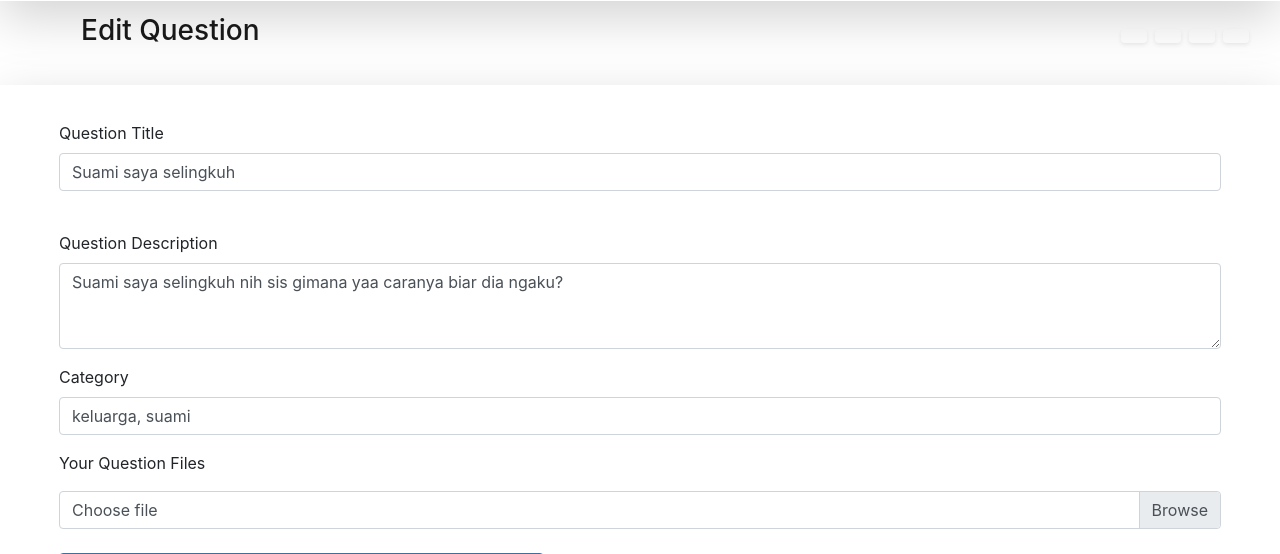
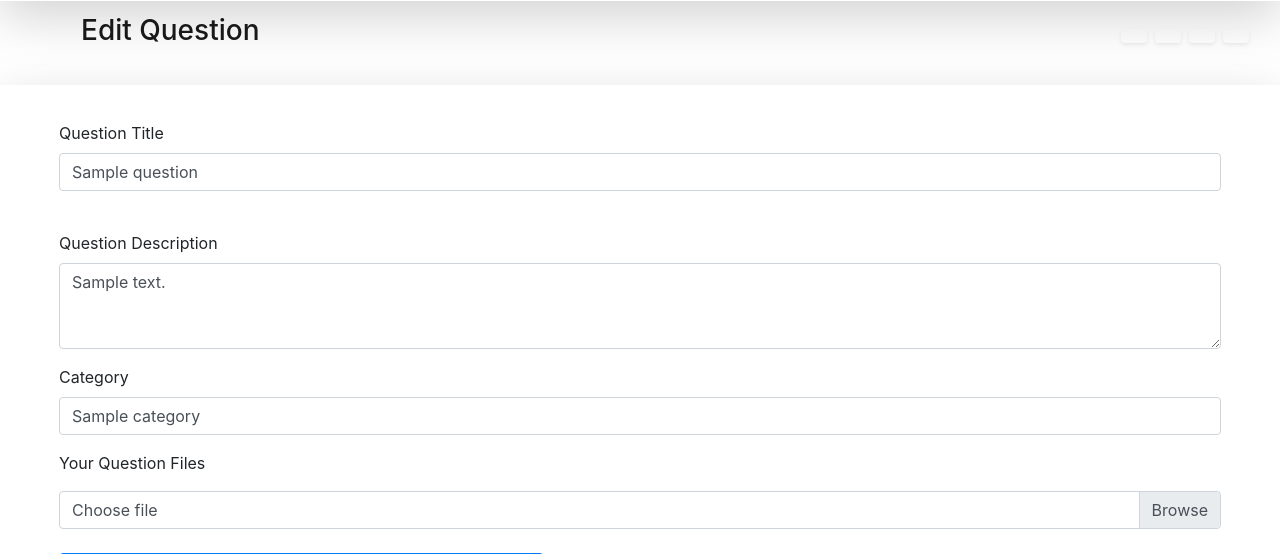
Before and after one commit to NewbeeTryToCode/TanyaAja.com, a PHP site: page /Views/edit_question.php?id=1 in a window 1280 px wide. Shown: the part 580-1134 px from the top of the page. Run offline with PHP 8.4, Linux system fonts and the light colour scheme; the visitor is signed in with stand-in values (Sample User, id 1); tables that the repository leaves empty hold one stand-in row (values such as "Sample post"); some libraries are stand-ins or nearby versions.

Commit message:
fitur update my_question.php

```diff
--- a/App/CRUD/Question/delete.php
+++ b/App/CRUD/Question/delete.php
@@ -7,7 +7,7 @@ include("../session.php");
 $id = $_GET['id'];
 
 // hapus
-if(delete_byId("questions", $id) > 0){
+if(delete_byId("questions", "id", $id) > 0){
     echo "
         <script>
             alert('data berhasil dihapus');
--- a/App/CRUD/Question/functions.php
+++ b/App/CRUD/Question/functions.php
@@ -1,9 +1,9 @@
 <?php
 
-function delete_byId($table, $id){
+function delete_byId($table, $column, $id){
 
 	global $conn;
-    $query = "DELETE FROM $table WHERE id=" . $id;
+    $query = "DELETE FROM $table WHERE $column =" . $id;
     $result = mysqli_query($conn, $query);
 
     return mysqli_affected_rows($conn);
@@ -29,18 +29,16 @@ function insert_qustion($data){
 	}
 
 	// query insert data
-	$query = "INSERT INTO questions
-				VALUES
-				('', '$title', '$descrip', '$image', '$created_at', '$updated_at', $id)
-			";
+	$query = "INSERT INTO questions VALUES ('', \"$title\", \"$descrip\", \"$image\", '$created_at', '$updated_at', $id);";
 
-    mysqli_query($conn, $query);
+	$result = mysqli_query($conn, $query);
+	if($result){
 
 		// insert category
+		$question_id = get_max_id("questions");
 		if( !empty($data["category"]) ){
 			$categories = htmlspecialchars($data["category"]);
 			$categories = explode(",", $categories);
-        $question_id = get_max_id("questions");
 
 			// masukan ke database
 			foreach($categories as $category){
@@ -51,6 +49,58 @@ function insert_qustion($data){
 
 		}
 
+	}
+
+	return mysqli_affected_rows($conn); // mysqli_affected_rows () = -1 jika error
+}
+
+function update_question($data){
+	global $conn;
+
+	// ambil data dari tiap elemen dalam form
+	// htmlspecialchars() digunakan untuk membedakan script html, agar user tidak bisa menulis script html pada pengisian data
+	$question_id = $data["id"];
+	$title = htmlspecialchars($data["title"]);
+	$descrip = htmlspecialchars($data["descrip"]);
+	$old_image = htmlspecialchars($data["old_image"]);
+    $created_at = $updated_at = date('Y-m-d H:i:s');
+
+	// cek apakah user pilih gambar baru atau tidak
+	if ( $_FILES['image']['error'] === 4 ){
+		$image = $old_image;
+	}else{
+		$image= upload();
+	}
+
+
+	// query insert data
+	$query = "UPDATE questions SET
+				title = \"$title\",
+				description = \"$descrip\",
+				updated_at = '$updated_at',
+				image = '$image'
+			WHERE id = $question_id
+			";
+
+	$result = mysqli_query($conn, $query);
+	if($result){
+
+		// insert category
+		delete_byId("categories", "question_id", $question_id);
+		if( !empty($data["category"]) ){
+			$categories = htmlspecialchars($data["category"]);
+			$categories = explode(",", $categories);
+
+			// masukan ke database
+			foreach($categories as $category){
+				$category = trim($category);
+				$query = "INSERT INTO categories VALUES ('', '$category', $question_id);";
+				mysqli_query($conn, $query);
+			}
+
+		}
+
+	}
 
 	return mysqli_affected_rows($conn); // mysqli_affected_rows () = -1 jika error
 }
@@ -117,6 +167,16 @@ function get_data($result){
 }
 
 // fungsi sql
+function get_all_byId_withJoin($table1, $table2, $onkey1, $onkey2, $id){
+
+	global $conn;
+    $query = "SELECT * FROM $table1 as t1 INNER JOIN $table2 as t2 ON t1.$onkey1 = t2.$onkey2 WHERE id = $id ORDER BY id DESC";
+    $result = mysqli_query($conn, $query);
+
+    return get_data($result);
+
+}
+
 function get_max_id($table){
     global $conn;
     $query = "SELECT MAX(id)  FROM $table";
--- a/App/Views/edit_question.php
+++ b/App/Views/edit_question.php
@@ -1,4 +1,47 @@
 <?php
+include("../CRUD/konek.db.php");
+include('../CRUD/Question/functions.php');
+include("../CRUD/session.php");
+
+// tombol tambah
+if( isset($_POST['update']) ){
+
+    // validasi input
+    if (update_question($_POST) > 0){
+		echo "
+			<script>
+				alert ('data berhasil diubah');
+				document.location.href = 'my_questions.php';
+			</script>
+
+		";
+	}else{
+		echo "
+			<script>
+				alert ('data gagal diubah');
+				document.location.href = 'my_questions.php';
+			</script>
+
+		";
+	}
+
+}
+
+// id pertanyaan
+if( isset($_GET['id']) ){
+
+    // ambil id pertanyaan
+    $id = $_GET['id'];
+
+    // ambil data pertanyaan
+    $question = get_all_byId("questions", "id", $id)[0];
+
+    // ambil kategori
+    $categories = get_all_byId("categories", "question_id", $question['id']);
+    $categories = implode(', ', array_column($categories, 'name'));
+
+}
+
 $judul = "Edit Question"
 ?>
 
@@ -41,26 +84,30 @@ $judul = "Edit Question"
                     <ul class="list-group list-group-flush">
                         <li class="list-group-item abu">
                             <div class="quesion">
-                                <form action="">
+                                <form action="./edit_question.php" method="POST" enctype='multipart/form-data'>
+                                    <input type="hidden" name="id" value="<?php echo $question['id'];?>">
+                                    <input type="hidden" name="old_image" value="<?php echo $question["image"]; ?>">
                                     <div class="form-group">
                                         <label for="title">Question Title</label>
-                                        <input type="text" class="form-control" name="title" id="title" value="Suami saya selingkuh" placeholder="Your Questions Title">
+                                        <input type="text" class="form-control" name="title" id="title"  placeholder="Your Questions Title" value="<?php echo $question['title'];?>">
                                     </div><br>
                                     <div class="form-group">
                                         <label for="descrip">Question Description</label>
-                                        <textarea class="form-control" id="descrip" name="descrip" rows="3" placeholder="Your Question Description">Suami saya selingkuh nih sis gimana yaa caranya biar dia ngaku?</textarea>
+                                        <textarea class="form-control" id="descrip" name="descrip" rows="3" placeholder="Your Question Description"><?php echo $question['description'];?></textarea>
                                     </div>
                                     <div class="form-group">
                                         <label for="category">Category</label>
-                                        <input type="text" class="form-control box" name="category" id="category" placeholder="Add Questions Category (coding, JavaScript)" value="keluarga, suami">
+                                        <input type="text" class="form-control box" name="category" id="category" placeholder="Add Questions Category (coding, JavaScript)" value="<?php echo $categories;?>">
                                     </div>
                                     <p>Your Question Files</p>
                                     <div class="custom-file">
-                                        <input type="file" class="custom-file-input" id="customFile">
+                                        <input type="file" name="image" class="custom-file-input" id="customFile">
                                         <label class="custom-file-label box" for="customFile">Choose file</label>
                                     </div>
+                                    <br><br>
+                                    <button type="submit" class="btn btn-outline-primary tombol" name="update"><img src="../../Public/assets/img/send-black-18dp.svg" alt="send"> Update</button>
                                 </form>
-                                <br><button type="button" class="btn btn-outline-primary tombol"><a href=".."><img src="../../Public/assets/img/send-black-18dp.svg" alt="send"> Update</a></button>
+
                             </div>
                         </li>
                     </ul>
--- a/App/Views/my_questions.php
+++ b/App/Views/my_questions.php
@@ -58,7 +58,11 @@ $judul = "My Question";
                 <div class="container-fluid mt-3 p-4">
                     <ul class="list-group list-group-flush">
                         <li class="list-group-item abu" id="filterNav">
-                            <h5 class="q-count">280,756 Questions</h5>
+                            <?php if(count($questions) > 0) : ?>
+                                <h5 class="q-count"><?php echo count($questions); ?> Questions</h5>
+                            <?php else: ?>
+                                <h5 class="q-count">No Questions</h5>
+                            <?php endif; ?>
                             <span class="filter-item">
                                 <form class="form-inline">
                                     <input class="form-control mr-sm-2" type="search" placeholder="Search" aria-label="Search">
```
Also changed, not shown: App/CRUD/Question/img/5fd60ec88d5b3.png (added). Lines whose indentation alone changed are shown as unchanged.
